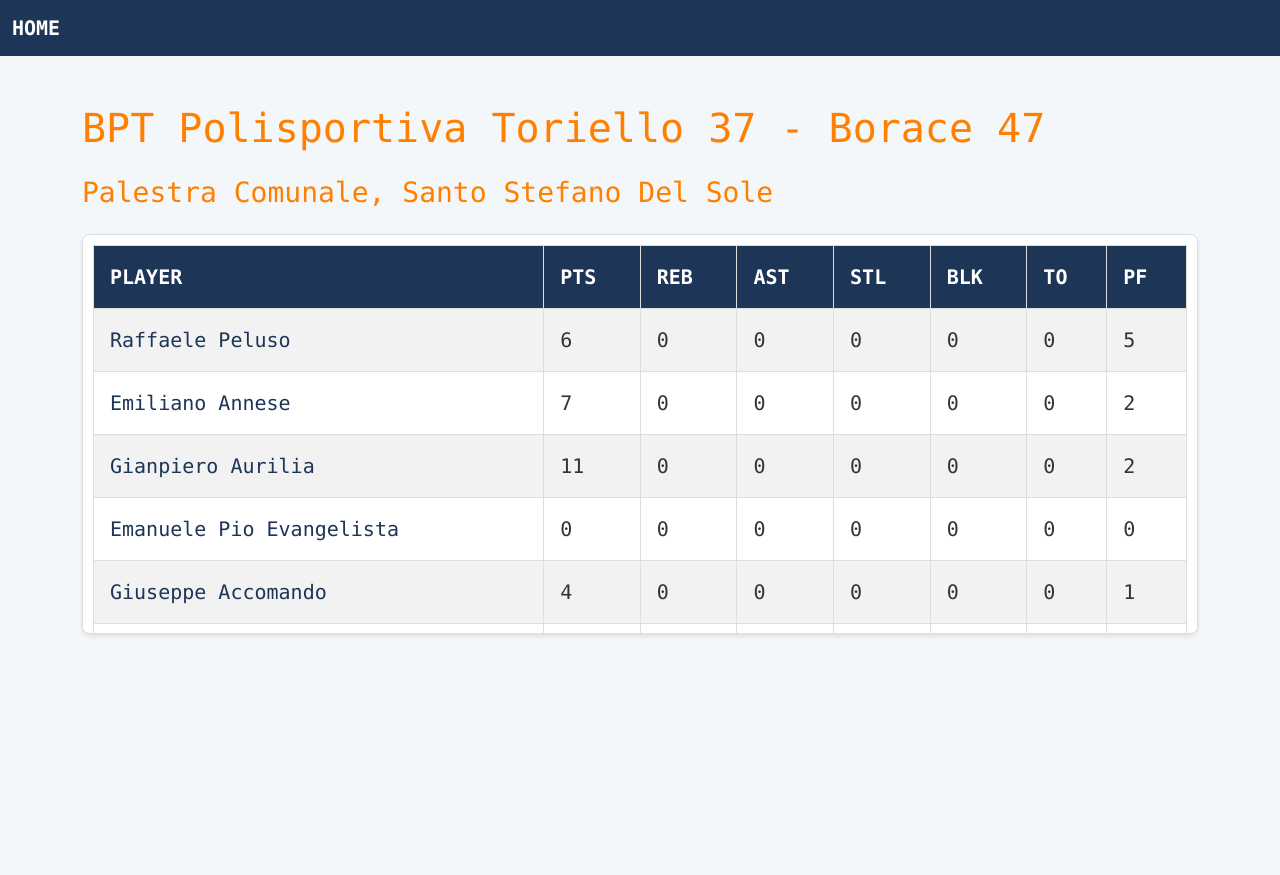
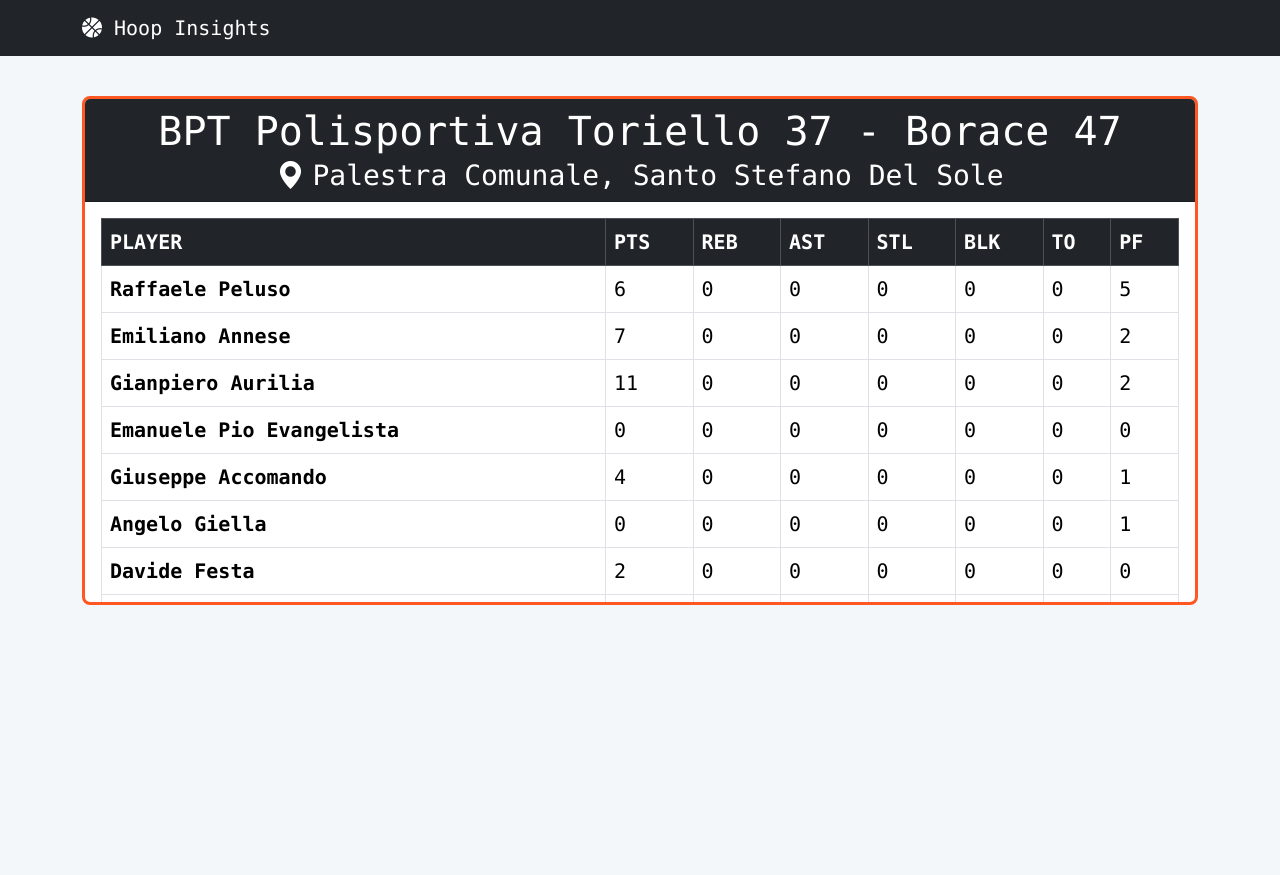
Before and after one commit to raffaelepeluso/hoop-insights, a Flask app: page /games/1 in a window 1280 px wide. Shown: the top 875 px of the page. Run offline with Flask 3, Linux system fonts and the light colour scheme; data comes from the database, SQL or seed files in the repository.

Commit message:
changed style to bootstrap

```diff
--- a/static/styles.css
+++ b/static/styles.css
@@ -1,4 +1,3 @@
-/* Corpo e Navigazione */
 body {
   font-family: "Consolas", monospace;
   font-size: 20px;
@@ -8,201 +7,20 @@ body {
   padding: 0;
 }
 
-nav {
-  background-color: #1d3557; /* Colore scuro ispirato al basket */
-  padding: 15px 30px;
+.card.border-warning {
+  border: 3px solid #ff5722 !important; /* Colore del bordo */
+  border-radius: 8px; /* Angoli arrotondati */
 }
 
-nav a {
-  color: white;
-  font-weight: bold;
-  text-decoration: none;
+/* Aggiungere uno stile per i link all'interno della card */
+.card a {
+  color: black; /* Colore del link arancione */
+  text-decoration: none; /* Rimuove la sottolineatura */
+  font-weight: bold; /* Grassetto per i link */
+  transition: color 0.1s ease; /* Effetto di transizione per il colore */
 }
 
-nav a:hover {
-  text-decoration: underline;
+.card a:hover {
+  color: #ff5722; /* Colore più scuro al passaggio del mouse */
+  text-decoration: underline; /* Aggiunge la sottolineatura al passaggio del mouse */
 }
-
-/* Box Scrollabili della Home */
-.content {
-  display: flex;
-  flex-wrap: wrap; /* Adattamento per schermi piccoli */
-  justify-content: space-between;
-  gap: 20px; /* Spaziatura uniforme */
-  margin-top: 30px;
-}
-
-.box {
-  background-color: #ffffff;
-  border-radius: 8px;
-  box-shadow: 0 2px 4px rgba(0, 0, 0, 0.1);
-  flex: 1 1 calc(50% - 20px); /* Box simmetrici */
-  padding: 20px;
-  max-height: 400px;
-  overflow-y: auto;
-  min-width: 300px; /* Larghezza minima */
-}
-
-.box h2 {
-  margin-bottom: 15px;
-  font-size: 18px;
-  color: #1d3557;
-}
-
-/* Elenchi nei box */
-ul {
-  padding: 0;
-  list-style-type: none;
-  margin: 0;
-}
-
-ul li {
-  background-color: #f9f9f9;
-  padding: 12px;
-  margin: 8px 0;
-  border-radius: 8px;
-  box-shadow: 0 2px 4px rgba(0, 0, 0, 0.1);
-}
-
-ul li:hover {
-  background-color: #e6e6e6;
-  cursor: pointer;
-}
-
-/* Link e pulsanti */
-a {
-  color: #1d3557;
-  text-decoration: none;
-}
-
-a:hover {
-  text-decoration: underline;
-}
-
-button {
-  background-color: #1d3557;
-  color: white;
-  padding: 10px 20px;
-  border: none;
-  border-radius: 5px;
-  cursor: pointer;
-  font-size: 16px;
-}
-
-button:hover {
-  background-color: #457b9d;
-}
-
-/* Tabella per le informazioni del giocatore */
-.player-info table {
-  width: 100%;
-  border-collapse: collapse;
-}
-
-.player-info th,
-.player-info td {
-  text-align: left;
-  padding: 16px;
-  border: 1px solid #ddd;
-}
-
-.player-info th {
-  background-color: #1d3557;
-  color: white;
-}
-
-.player-info td {
-  color: #333;
-}
-
-.player-info tr:hover {
-  background-color: #f1f1f1;
-}
-
-/* Tabella per le statistiche della partita */
-.game-stats table {
-  width: 100%;
-  border-collapse: collapse;
-  margin-top: 30px;
-}
-
-.game-stats th,
-.game-stats td {
-  text-align: left;
-  padding: 16px;
-  border: 1px solid #ddd;
-}
-
-.game-stats th {
-  background-color: #1d3557;
-  color: white;
-}
-
-.game-stats td {
-  color: #333;
-}
-
-.game-stats tr:hover {
-  background-color: #f1f1f1;
-}
-
-.game-stats h2 {
-  color: #ff7f00;
-  margin-bottom: 20px;
-}
-
-/* Contenitore scrollabile per il Box Score */
-.scrollable-box {
-  max-height: 400px; /* Altezza limitata */
-  overflow-y: auto; /* Abilita scrolling */
-  border: 1px solid #ddd;
-  border-radius: 8px;
-  padding: 10px;
-  background-color: #ffffff;
-  box-shadow: 0 2px 4px rgba(0, 0, 0, 0.1);
-}
-
-/* Tabella nel Box Score */
-.scrollable-box table {
-  width: 100%;
-  border-collapse: collapse;
-}
-
-.scrollable-box th,
-.scrollable-box td {
-  text-align: left;
-  padding: 16px;
-  border: 1px solid #ddd;
-}
-
-.scrollable-box th {
-  background-color: #1d3557;
-  color: white;
-}
-
-.scrollable-box td {
-  color: #333;
-}
-
-.scrollable-box tr:hover {
-  background-color: #f1f1f1;
-}
-
-/* Media Queries per dispositivi mobili */
-@media (max-width: 768px) {
-  .content {
-    flex-direction: column;
-    margin-top: 20px;
-  }
-  .box {
-    width: 100%; /* Larghezza massima */
-    margin-bottom: 20px;
-  }
-  .player-info table th,
-  .player-info table td,
-  .game-stats table th,
-  .game-stats table td {
-    font-size: 14px;
-    padding: 10px;
-  }
-}
--- a/templates/base.html
+++ b/templates/base.html
@@ -5,12 +5,20 @@
     <meta name="viewport" content="width=device-width, initial-scale=1.0" />
     <title>Hoop Insights</title>
 
-    <!-- Link a Bootstrap -->
+    <!-- Bootstrap CSS -->
     <link
       href="https://cdn.jsdelivr.net/npm/bootstrap@5.3.0-alpha1/dist/css/bootstrap.min.css"
       rel="stylesheet"
     />
-
+    <!-- Font Awesome per le icone -->
+    <link
+      href="https://cdnjs.cloudflare.com/ajax/libs/font-awesome/6.0.0-beta3/css/all.min.css"
+      rel="stylesheet"
+    />
+    <link
+      href="https://cdn.jsdelivr.net/npm/bootstrap-icons/font/bootstrap-icons.css"
+      rel="stylesheet"
+    />
     <!-- Link al CSS personalizzato -->
     <link
       href="{{ url_for('static', filename='styles.css') }}"
@@ -18,20 +26,19 @@
     />
   </head>
   <body>
-    <!-- Navigazione con solo il pulsante per tornare alla Home -->
-    <nav
-      class="navbar navbar-expand-lg navbar-dark"
-      style="background-color: #1d3557"
-    >
-      <div class="container-fluid">
-        <a class="navbar-brand" href="{{ url_for('home') }}">HOME</a>
+    <!-- Navbar -->
+    <nav class="navbar navbar-expand-lg navbar-dark bg-dark">
+      <div class="container">
+        <a class="navbar-brand" href="{{ url_for('home') }}">
+          <i class="fas fa-basketball-ball"></i> Hoop Insights
+        </a>
       </div>
     </nav>
 
-    <!-- Contenuto della pagina -->
-    {% block content %} {% endblock %}
+    <!-- Contenuto -->
+    <main class="container py-4">{% block content %}{% endblock %}</main>
 
-    <!-- Script di Bootstrap -->
+    <!-- Bootstrap JS -->
     <script src="https://cdn.jsdelivr.net/npm/bootstrap@5.3.0-alpha1/dist/js/bootstrap.bundle.min.js"></script>
   </body>
 </html>
--- a/templates/game.html
+++ b/templates/game.html
@@ -1,15 +1,18 @@
 {% extends "base.html" %} {% block content %}
-<div class="container mt-5">
-  <h1 class="text-left mb-4" style="color: #ff7f00">
+<div class="card border-warning mt-3">
+  <div class="card-header bg-dark text-white">
+    <h1 class="card-title text-center">
       {{ game.home_team }} {{ game.home_score }} - {{ game.away_team }} {{
       game.away_score }}
     </h1>
-  <h3 class="text-left mb-4" style="color: #ff7f00">{{ game.location }}</h3>
-
-  <!-- Tabella per le statistiche dei giocatori della partita -->
-  <div class="scrollable-box">
-    <table class="table table-bordered table-striped table-hover">
-      <thead class="bg-dark text-white">
+    <h3 class="card-subtitle text-center">
+      <i class="bi bi-geo-alt-fill me-2"></i>{{ game.location }}
+    </h3>
+  </div>
+  <div class="card-body" style="max-height: 400px; overflow-y: auto">
+    <div class="table-responsive">
+      <table class="table table-bordered">
+        <thead class="table-dark">
           <tr>
             <th>PLAYER</th>
             <th>PTS</th>
@@ -25,7 +28,9 @@
           {% for stat in player_stats %}
           <tr>
             <td>
-            <a href="{{ url_for('get_player', id=stat.id) }}"
+              <a
+                href="{{ url_for('get_player', id=stat.id) }}"
+                class="table-link"
                 >{{ stat.name }}</a
               >
             </td>
@@ -42,4 +47,5 @@
       </table>
     </div>
   </div>
+</div>
 {% endblock %}
```
Also changed, not shown: templates/home.html (+28 -15 lines), templates/player.html (+8 -10 lines). Lines whose indentation alone changed are shown as unchanged.
